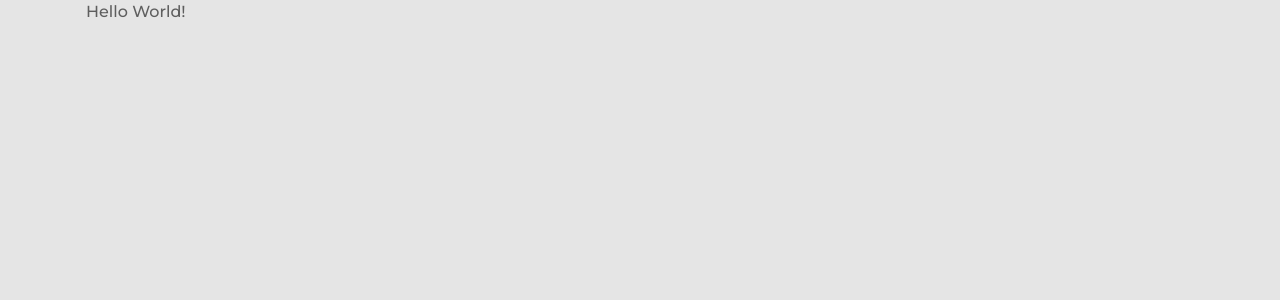
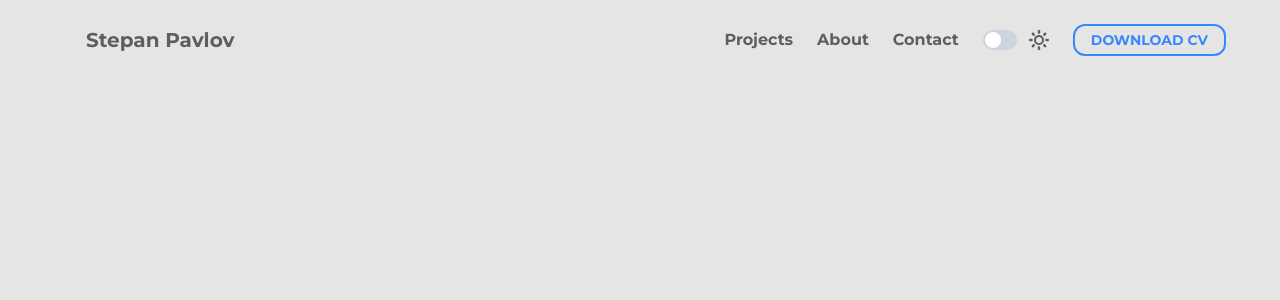
Before and after one commit to pvlvstepan/portfolio-v1, a React (Create React App) app: page / in a window 1280 px wide. Shown: the top 300 px of the page. Built offline with nearby package versions, Linux system fonts and the light colour scheme.

Commit message:
Header added

```diff
--- a/package.json
+++ b/package.json
@@ -10,9 +10,12 @@
     "@testing-library/react": "^11.2.6",
     "@testing-library/user-event": "^12.8.3",
     "framer-motion": "^4.1.11",
+    "hamburger-react": "^2.4.1",
     "react": "^17.0.2",
     "react-dom": "^17.0.2",
+    "react-icons": "^4.2.0",
     "react-scripts": "4.0.3",
+    "react-scroll": "^1.8.2",
     "web-vitals": "^1.1.2"
   },
   "scripts": {
--- a/src/App.js
+++ b/src/App.js
@@ -1,4 +1,5 @@
-import { Container } from '@chakra-ui/react';
+import { Box, Container } from '@chakra-ui/react';
+import Header from './components/Header';
 
 function App() {
   return (
@@ -10,9 +11,10 @@ function App() {
         xl: '1140px',
         xxl: '1320px'
       }}>
-      <h1>Hello World!</h1>
+      <Header />
+      <Box h='100vh'></Box>
+      <Box h='100vh'></Box>
     </Container>
-
   );
 }
 
--- /dev/null
+++ b/src/components/Header/ColorModeToggle/index.js
@@ -0,0 +1,27 @@
+import { FormControl } from '@chakra-ui/form-control';
+import { Switch } from '@chakra-ui/switch';
+import { ImSun } from 'react-icons/im';
+import React from 'react';
+import { Box } from '@chakra-ui/layout';
+import { useColorMode } from '@chakra-ui/color-mode';
+
+const ColorModeToggle = () => {
+
+    const { colorMode, toggleColorMode } = useColorMode();
+
+    return (
+        <Box>
+            <FormControl display='flex' flexDir='row'>
+                <Switch
+                    name='Color Mode Toggle'
+                    mr={3}
+                    onChange={toggleColorMode}
+                    isChecked={colorMode === 'light' ? true : false}
+                    className={colorMode === 'light' ? 'checked' : ''} />
+                <ImSun fontSize='20px' />
+            </FormControl>
+        </Box>
+    );
+};
+
+export default ColorModeToggle;
--- /dev/null
+++ b/src/components/Header/NavBar/NavLink/index.js
@@ -0,0 +1,19 @@
+import { Link } from '@chakra-ui/layout';
+import { Link as ScrollLink } from 'react-scroll';
+import React from 'react';
+
+const NavLink = ({ text }) => {
+    return (
+        <Link
+            as={ScrollLink}
+            textDecor='none !important'
+            fontWeight='bold'
+            _hover={{
+                color: 'accent'
+            }}>
+            {text}
+        </Link>
+    );
+};
+
+export default NavLink;
--- /dev/null
+++ b/src/components/Header/NavBar/index.js
@@ -0,0 +1,15 @@
+import { Stack } from '@chakra-ui/react';
+import React from 'react';
+import NavLink from './NavLink';
+
+const NavBar = () => {
+    return (
+        <Stack spacing={6} direction={{ xs: 'column', md: 'row' }} align='center'>
+            <NavLink text='Projects' />
+            <NavLink text='About' />
+            <NavLink text='Contact' />
+        </Stack>
+    );
+};
+
+export default NavBar;
--- /dev/null
+++ b/src/components/Header/NavBtnToggle/index.js
@@ -0,0 +1,26 @@
+import { useOutsideClick } from '@chakra-ui/hooks';
+import { Box } from '@chakra-ui/layout';
+import { Squash as Hamburger } from 'hamburger-react';
+import React, { useRef } from 'react';
+
+const NavBtnToggle = ({ isOpen, setOpen, }) => {
+
+    const menuRef = useRef();
+
+    useOutsideClick({
+        ref: menuRef,
+        handler: () => setOpen(false)
+    });
+
+    return (
+        <Box zIndex='sticky' pos='fixed' top={4} right={4} display={{ xs: 'block', md: 'none' }} ref={menuRef}>
+            <Hamburger
+                toggled={isOpen}
+                toggle={setOpen}
+                rounded={true}
+                label="Show menu" />
+        </Box>
+    );
+};
+
+export default NavBtnToggle;
--- /dev/null
+++ b/src/components/Header/index.js
@@ -0,0 +1,61 @@
+import { Box, Heading, Stack, useColorModeValue, Button } from '@chakra-ui/react';
+import React, { useState } from 'react';
+import ColorModeToggle from './ColorModeToggle';
+import NavBar from './NavBar';
+import NavBtnToggle from './NavBtnToggle';
+
+const Header = () => {
+
+    const bgLighter = useColorModeValue('light.bgLighter', 'dark.bgLighter');
+
+    const [isOpen, setOpen] = useState(false);
+
+    return (
+        <Box
+            pos='fixed'>
+            <Box
+                pos='fixed'
+                left={0}
+                zIndex='1'
+                w='100vw'
+                h='100vh'
+                bg={isOpen === true ? 'rgba(0,0,0, 0.5)' : 'transparent'}
+                visibility={isOpen === true ? 'visible' : 'hidden'}
+                transition='.25s ease-in-out'
+            ></Box>
+            <Stack
+                pos={{ xs: 'fixed', md: 'static' }}
+                right={{ xs: isOpen ? '0' : '-100%', md: '0' }}
+                top={0}
+                zIndex='sticky'
+                mt='0 !important'
+                mx='auto'
+                py={6}
+                px={{ xs: 12, md: '0' }}
+                height={{ xs: '100%', md: 'unset' }}
+                width={{ md: '720px', lg: '960px', xl: '1140px', xxl: '1320px', xs: 'min' }}
+                direction={{ xs: 'column', md: 'row' }}
+                justify={{ xs: 'center', md: 'flex-end' }}
+                align='center'
+                spacing={{ xs: 20, md: 6 }}
+                bg={{ xs: bgLighter, md: 'transparent' }}
+                fontSize={{ xs: '20px', md: '16px' }}
+                transition='right .25s ease-in-out'>
+                <Box mr='auto'>
+                    <Heading size='md'>Stepan Pavlov</Heading>
+                </Box>
+                <NavBar />
+                <Stack
+                    direction={{ xs: 'column-reverse', md: 'row' }}
+                    spacing={6}
+                    align='center'>
+                    <ColorModeToggle />
+                    <Button size='sm' variant='secondary'>Download CV</Button>
+                </Stack>
+            </Stack>
+            <NavBtnToggle setOpen={setOpen} isOpen={isOpen} />
+        </Box>
+    );
+};
+
+export default Header;
--- a/src/index.js
+++ b/src/index.js
@@ -7,7 +7,7 @@ import theme from './theme';
 
 ReactDOM.render(
   <React.StrictMode>
-    <ChakraProvider theme={theme}>
+    <ChakraProvider resetCSS={true} theme={theme}>
       <ColorModeScript initialColorMode={theme.config.initialColorMode} />
       <App />
     </ChakraProvider>
--- /dev/null
+++ b/src/theme/components/Button.js
@@ -0,0 +1,47 @@
+import { mode, darken, lighten } from '@chakra-ui/theme-tools';
+
+const Button = {
+    baseStyle: {
+        fontWeight: "bold",
+        textTransform: "uppercase",
+        rounded: 'xl',
+        transition: '.25s ease-in-out'
+    },
+    sizes: {
+        sm: {
+            fontSize: "sm",
+            px: 4,
+            py: 3,
+        },
+        md: {
+            fontSize: "md",
+            px: 6,
+            py: 4,
+        },
+    },
+    // Two variants: outline and solid
+    variants: {
+        secondary: (props) => ({
+            border: "2px solid",
+            borderColor: "accent",
+            color: "accent",
+            _hover: {
+                bg: mode(darken("light.bg", 10), lighten("dark.bg", 10))(props)
+            }
+        }),
+        primary: (props) => ({
+            bg: "accent",
+            color: "dark.primary",
+            _hover: {
+                bg: mode(darken("accent", 10), lighten("accent", 10))(props)
+            }
+        }),
+    },
+    // The default size and variant values
+    defaultProps: {
+        size: "md",
+        variant: "primary",
+    },
+};
+
+export default Button;
--- a/src/theme/index.js
+++ b/src/theme/index.js
@@ -3,6 +3,8 @@ import { extendTheme } from '@chakra-ui/react';
 import colors from './colors'; //color overrides
 import styles from './styles'; //global styles overrides
 import breakpoints from './breakpoints'; //breakpoints overried
+
+import Button from './components/Button';
 
 const config = {
     cssVarPrefix: 'sp',
@@ -16,6 +18,9 @@ const fonts = {
 };
 
 const overrides = extendTheme({
+    components: {
+        Button
+    },
     config,
     styles,
     colors,
--- a/src/theme/styles.js
+++ b/src/theme/styles.js
@@ -7,7 +7,11 @@ const styles = {
             'body, html': {
                 position: 'relative',
                 bg: mode('light.bg', 'dark.bg')(props),
+                fontSize: '16px',
                 color: mode('light.secondary', 'dark.secondary')(props)
+            },
+            '.chakra-switch.checked .chakra-switch__track': {
+                bg: 'accent'
             }
         }
     )
```
Also changed, not shown: 1 other file (tests, documents, lock files or other folders).
